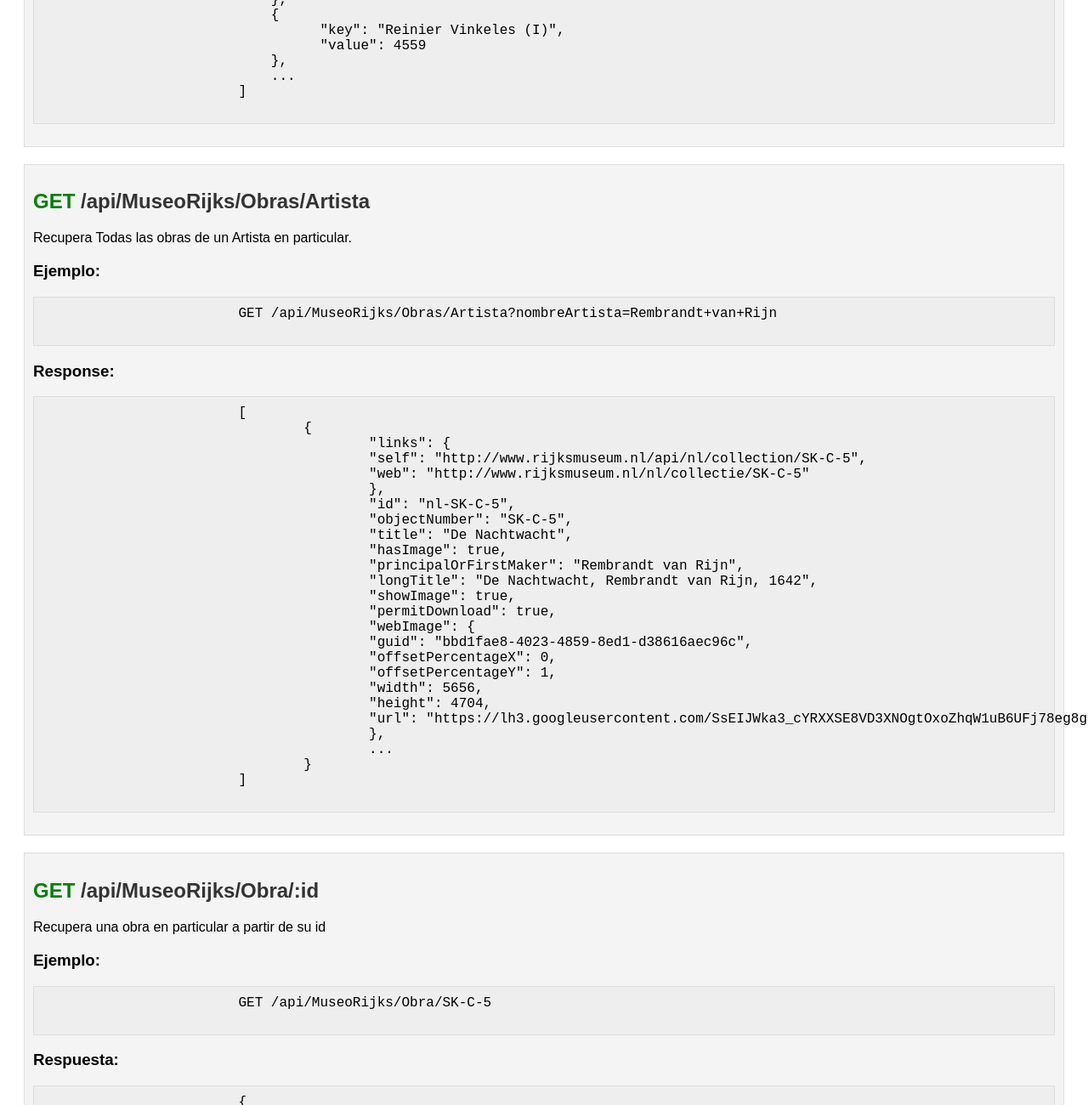
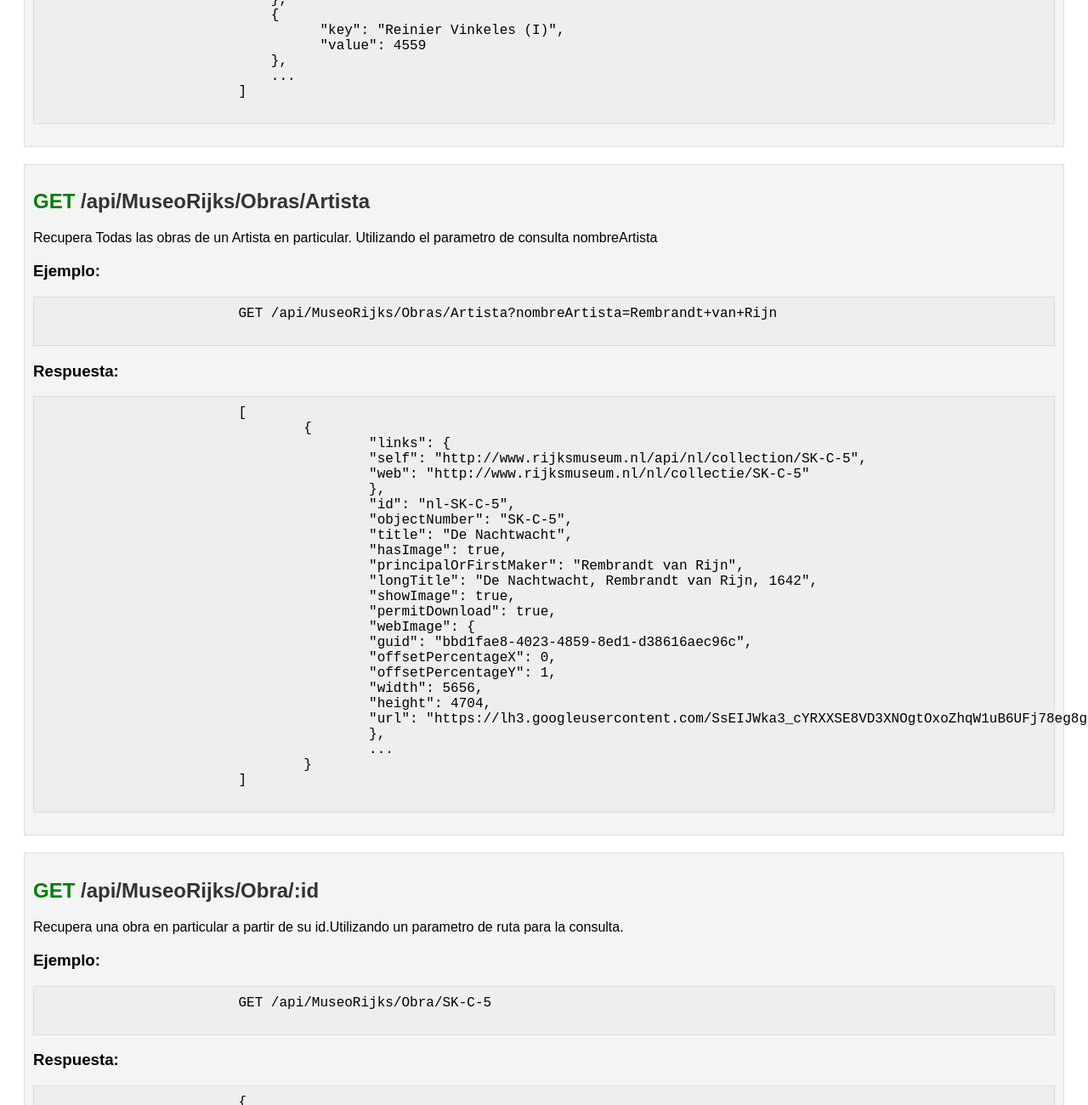
Before and after one commit to SilvaMauricioN/Api_Express_LaboratorioIV, a website: page Public/index.html in a window 1280 px wide. Shown: the part 724-2024 px from the top of the page at 85% size. Drawn offline with Linux system fonts and the light colour scheme.

Commit message:
add archivo readme

```diff
--- a/Public/index.html
+++ b/Public/index.html
@@ -51,12 +51,12 @@
 	<!-- Endpoint 2 -->
 	<div class="endpoint">
 		<h2><span class="method">GET</span> /api/MuseoRijks/Obras/Artista</h2>
-		<p>Recupera Todas las obras de un Artista en particular.</p>
+		<p>Recupera Todas las obras de un Artista en particular. Utilizando el parametro de consulta nombreArtista</p>
 		<h3>Ejemplo:</h3>
 		<pre>
 			GET /api/MuseoRijks/Obras/Artista?nombreArtista=Rembrandt+van+Rijn
 		</pre>
-		<h3>Response:</h3>
+		<h3>Respuesta:</h3>
 		<pre>
 			[
 				{
@@ -89,7 +89,7 @@
 	<!-- Endpoint 3 -->
 	<div class="endpoint">
 		<h2><span class="method">GET</span> /api/MuseoRijks/Obra/:id</h2>
-		<p>Recupera una obra en particular a partir de su id</p>
+		<p>Recupera una obra en particular a partir de su id.Utilizando un parametro de ruta para la consulta.</p>
 		<h3>Ejemplo:</h3>
 		<pre>
 			GET /api/MuseoRijks/Obra/SK-C-5
```
Also changed, not shown: README.md (added).
